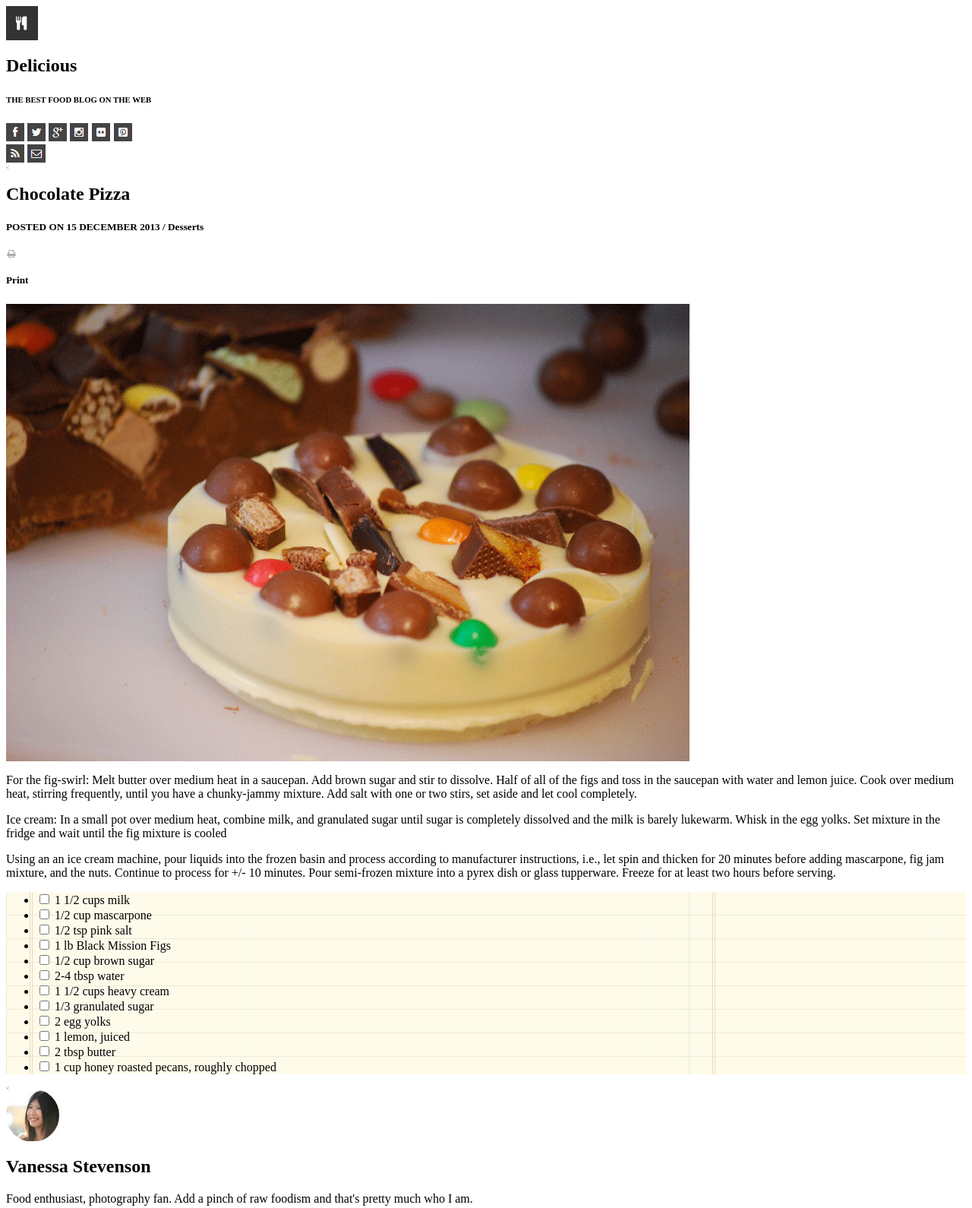
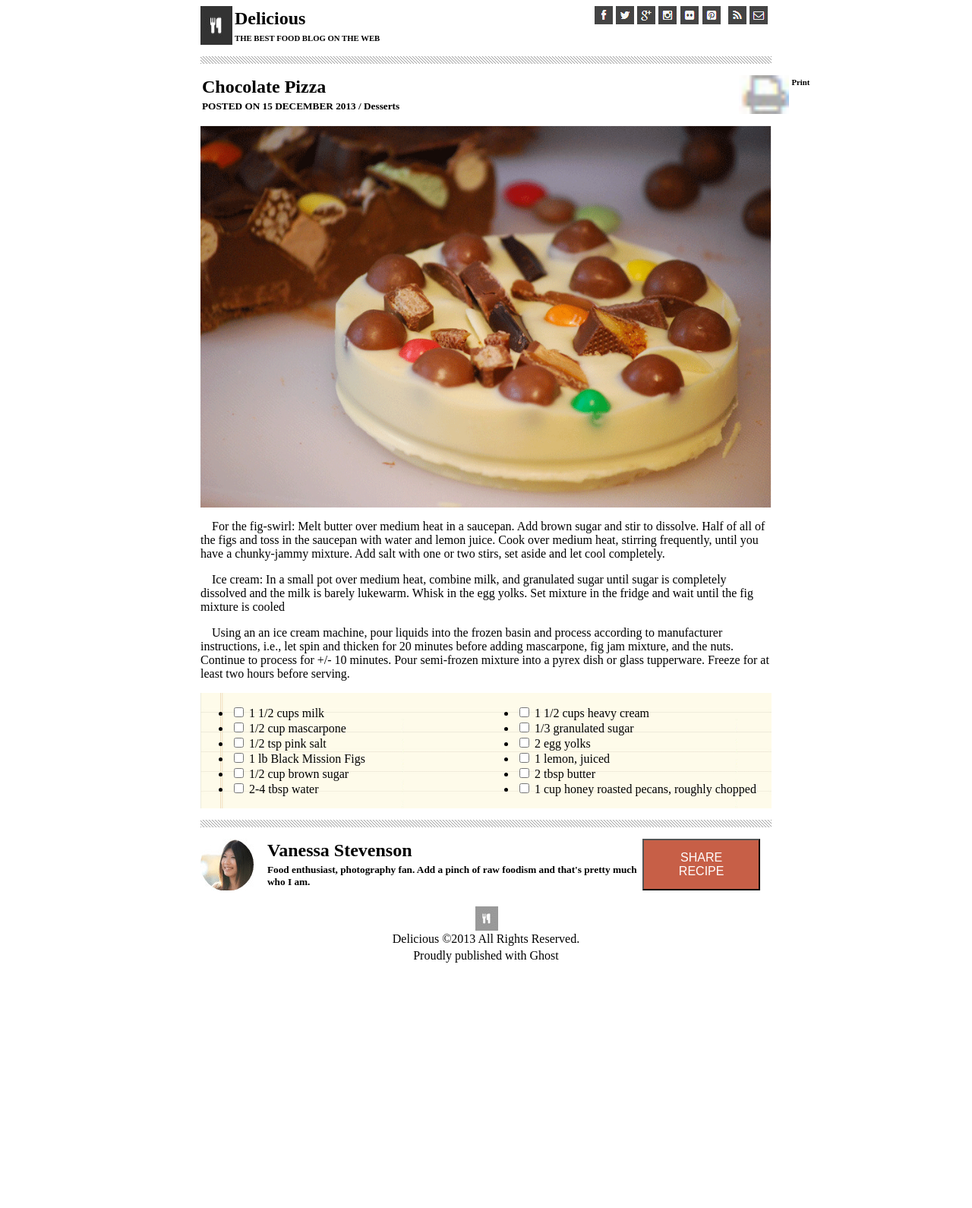
Before and after one commit to msteeledadzie422/chocolate-pizza, a plain HTML site: page index.html in a window 1280 px wide. Shown: the top 1590 px of the page at 76% size. After the commit the page ends 1277 px from the top, so only its background shows below. Drawn offline with Linux system fonts and the light colour scheme.

Commit message:
updated css across page

```diff
--- a/index.html
+++ b/index.html
@@ -4,33 +4,45 @@
   <link rel="stylesheet" href="style.css">
 </head>
 <header>
-  <section>
+  <section id = 'mainheader'>
     <img src="img/logo.png">
+    <div id = 'topheader'>
       <h1>Delicious</h1>
       <h6>THE BEST FOOD BLOG ON THE WEB</h6>
-    <div>
+    </div>
+    <div id = 'fixedimages'>
+      <section id = 'firstimages'>
         <img src="img/fb-icon.png" alt="">
         <img src="img/twit-icon.png" alt="">
         <img src="img/gp-icon.png" alt="">
         <img src="img/insta-icon.png" alt="">
         <img src="img/flic-icon.png" alt="">
         <img src="img/pint-icon.png" alt="">
-      <div>
+      </section>
+      <section id = 'secondimages'>
         <img src="img/rss-icon.png" alt="">
         <img src="img/mail-icon.png" alt="">
+      </section>
     </div>
-    </div>
+   </section>
 
+  <section id = 'repeatimagebackground'>
+    <img src="img/hr-img.png" alt="">
   </section>
-  <img src="img/hr-img.png" alt="">
 </header>
 
 <body>
+  <section id = 'nextsection1'>
+    <div id = 'mainbox'>
       <h2>Chocolate Pizza</h2>
       <h5>POSTED ON 15 DECEMBER 2013 / Desserts</h5>
-  <img src="img/print-icon.png" alt="">
-  <h5>Print</h5>
-  <img src="img/choco-pizza.png" alt="">
+    </div>
+    <div id = 'printbox'>
+      <img id = 'printerimage' src="img/print-icon.png" alt="">
+      <h6>Print</h5>
+    </div>
+  </section>
+  <img id = 'chocopizza' src="img/choco-pizza.png" alt="">
   <article>
     <p>
       For the fig-swirl: Melt butter over medium heat in a saucepan. Add brown sugar and stir to dissolve. Half of all
@@ -65,13 +77,16 @@
     }
   }
     </script>
-  <ul>
+  <section id = 'notepadbackground'>
+    <ul id = 'firstlist'>
       <li id="li1"><input type="checkbox" onclick="check(1)" id="cb1"> 1 1/2 cups milk</li>
       <li id="li2"><input type="checkbox" onclick="check(2)" id="cb2"> 1/2 cup mascarpone</li>
       <li id="li3"><input type="checkbox" onclick="check(3)" id="cb3"> 1/2 tsp pink salt</li>
       <li id="li4"><input type="checkbox" onclick="check(4)" id="cb4"> 1 lb Black Mission Figs</li>
       <li id="li5"><input type="checkbox" onclick="check(5)" id="cb5"> 1/2 cup brown sugar</li>
       <li id="li6"><input type="checkbox" onclick="check(6)" id="cb6"> 2-4 tbsp water</li>
+    </ul>
+    <ul id = 'secondlist'>
       <li id="li7"><input type="checkbox" onclick="check(7)" id="cb7"> 1 1/2 cups heavy cream</li>
       <li id="li8"><input type="checkbox" onclick="check(8)" id="cb8"> 1/3 granulated sugar</li>
       <li id="li9"><input type="checkbox" onclick="check(9)" id="cb9"> 2 egg yolks</li>
@@ -79,15 +94,22 @@
       <li id="li11"><input type="checkbox" onclick="check(11)" id="cb11"> 2 tbsp butter</li>
       <li id="li12"><input type="checkbox" onclick="check(12)" id="cb12"> 1 cup honey roasted pecans, roughly chopped</li>
     </ul>
+  </section>
+  <section id = 'repeatimagebackground'>
     <img src="img/hr-img.png" alt="">
+  </section>
+  <section id = 'finalsection'>
+    <img src="img/van-pic.png" alt="">
+    <div id = 'vanessatext'>
+      <h2>Vanessa Stevenson</h2>
+      <h5>Food enthusiast, photography fan. Add a pinch of raw foodism and that's pretty much who I am.</h5>
+    </div>
+    <button id = 'button'>SHARE RECIPE</button>
+  </section>
 </body>
 <footer>
-  <img src="img/van-pic.png" alt="">
-  <h2>Vanessa Stevenson</h2>
-  <p>Food enthusiast, photography fan. Add a pinch of raw foodism and that's pretty much who I am.</p>
-  <button>SHARE RECIPE</button>
   <img src="img/small-logo.png" alt="">
-  <p>Delicious ©2013 All Rights Reserved. Proudly published with Ghost</p>
+  <p>Delicious ©2013 All Rights Reserved.</p>
+  <p>Proudly published with Ghost</p>
 </footer>
-
 </html>
--- a/style.css
+++ b/style.css
@@ -1,4 +1,102 @@
-ul{
-  background-image:url('img/list-bg.png');
+html {
+  margin-left: 20%;
+  margin-right: 20%;
+}
 
+h1, h6 {
+  margin: 0px;
+  padding: 3px;
 }
+
+#mainheader {
+  display: flex;
+}
+
+#fixedimages {
+  display: flex;
+  position: relative;
+  right: 15px;
+  margin-left: auto;
+}
+
+#secondimages {
+  position: relative;
+  left: 10px;
+}
+
+#repeatimagebackground {
+  background-image: url('img/hr-img.png');
+  background-repeat: repeat;
+  height: 10px;
+  margin-top: 15px;
+  margin-bottom: 15px;
+}
+
+#nextsection1 {
+  display: flex;
+  margin-bottom: 15px;
+}
+
+#printbox {
+  position: relative;
+  right: 0px;
+  display: inline-flex;
+  margin-left: auto;
+}
+
+h2, h5 {
+  margin: 0px;
+  padding: 2px;
+}
+
+#chocopizza {
+  width: 100%;
+}
+
+article p {
+  text-indent: 2%;
+}
+
+#notepadbackground {
+  display: flex;
+  margin: auto;
+  width: 100%;
+  background-image: url('img/list-bg.png');
+  background-size: cover;
+  background-repeat: no-repeat;
+}
+
+ul {
+  width: 50%;
+}
+
+#finalsection {
+  display: flex;
+  margin-bottom: 20px;
+}
+
+#vanessatext {
+  margin-left: 15px;
+}
+
+#button {
+  position: relative;
+  right: 15px;
+  background-color: hwb(11 28% 22%);
+  color: white;
+  padding: 5px 20px;
+  text-align: center;
+  text-decoration: none;
+  display: inline-block;
+  font-size: 16px;
+  margin-left: auto;
+}
+
+footer {
+  text-align: center;
+}
+
+footer p {
+  margin: 0px;
+  padding: 2px;
+}
```
Lines whose indentation alone changed are shown as unchanged.
